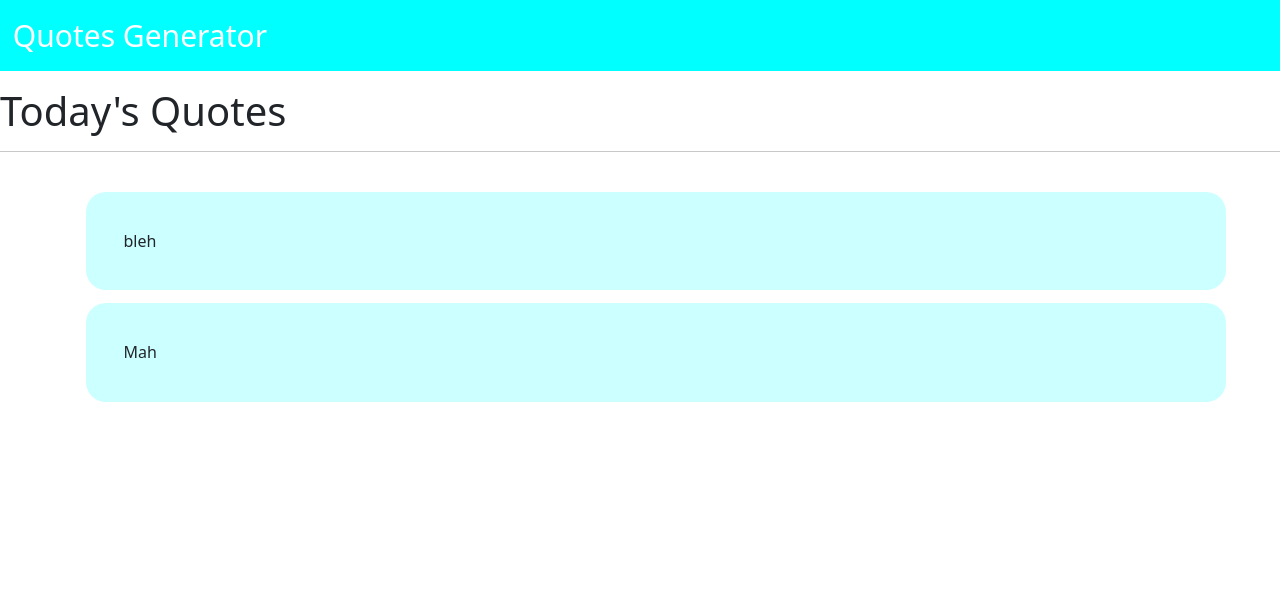
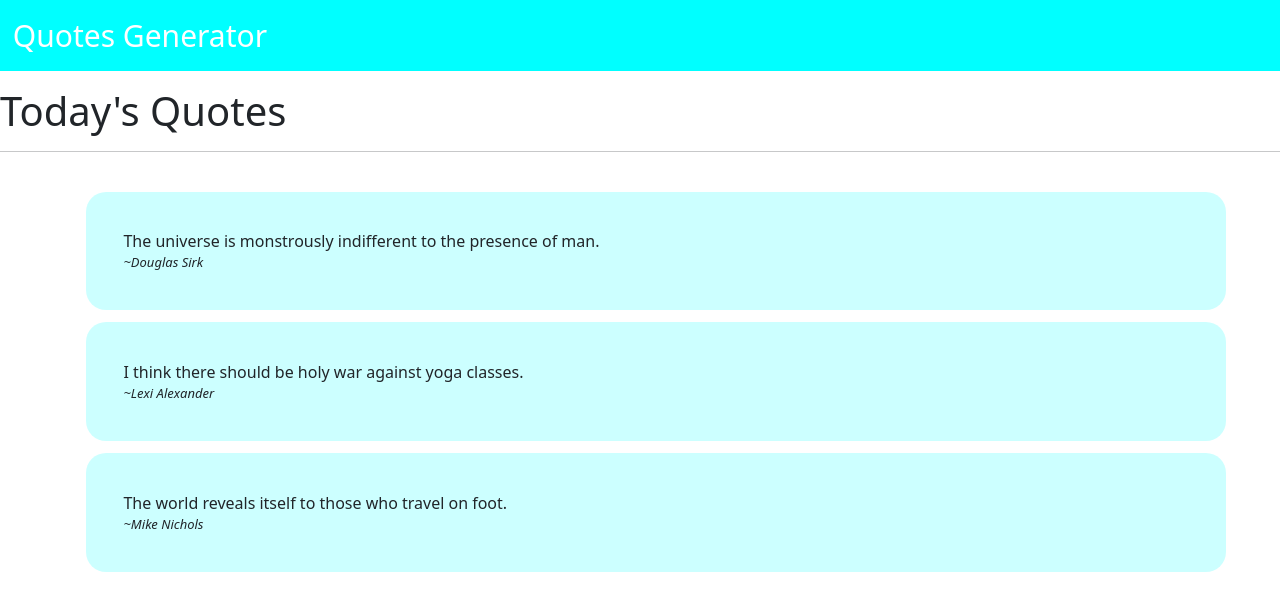
Before and after one commit to Marc-Mwangi/CIP1, an Angular app: page / in a window 1280 px wide. Shown: the top 610 px of the page. Built offline with nearby package versions, Linux system fonts and the light colour scheme.

Commit message:
Adding quotes to boiler plate

```diff
--- a/src/app/quote-detail/quote-detail.component.css
+++ b/src/app/quote-detail/quote-detail.component.css
@@ -4,4 +4,5 @@
     display: inline;
     padding: 15%;
 
+
 }
--- a/src/app/quote-detail/quote-detail.component.html
+++ b/src/app/quote-detail/quote-detail.component.html
@@ -1,9 +1,9 @@
 <hr>
 <div class="container details">
     <ul>
-        <li >
+        <li class="UP">
          Up Vote
-        </li>
+        </li >
 
         <li>
             Down Vote
--- a/src/app/quote/quote.component.css
+++ b/src/app/quote/quote.component.css
@@ -5,3 +5,7 @@
     padding: 3%;
     border-radius: 1.25rem;
 }
+.author{
+    font-size: 13px;
+    font-style: italic;
+}
--- a/src/app/quote/quote.component.html
+++ b/src/app/quote/quote.component.html
@@ -5,6 +5,10 @@
     <div *ngFor='let quote of quote; let i = index'>
         <li class="container" (click)="toggleDetails(i)">
             {{quote.q}}
+            <br>
+            <div class="author">
+                ~{{quote.author}}
+            </div>
             <app-quote-detail *ngIf="quote.showDetails" [quote]="quote"></app-quote-detail>
         </li>
 
--- a/src/app/quote/quote.component.ts
+++ b/src/app/quote/quote.component.ts
@@ -9,8 +9,9 @@ export class QuoteComponent implements OnInit {
 
 
   quote:Quote[]=[
-    new Quote ('bleh','blah','blih',0,0),
-    new Quote('Mah', 'Meh', 'mih',0,0)
+    new Quote ('The universe is monstrously indifferent to the presence of man.','Douglas Sirk','Uwe Boll',0,0),
+    new Quote('I think there should be holy war against yoga classes.', 'Lexi Alexander', 'Wim Wenders',0,0),
+    new Quote('The world reveals itself to those who travel on foot.','Mike Nichols','Marc Mwangi',0,0)
   ]
   i:number;
   toggleDetails(index:number){
```
